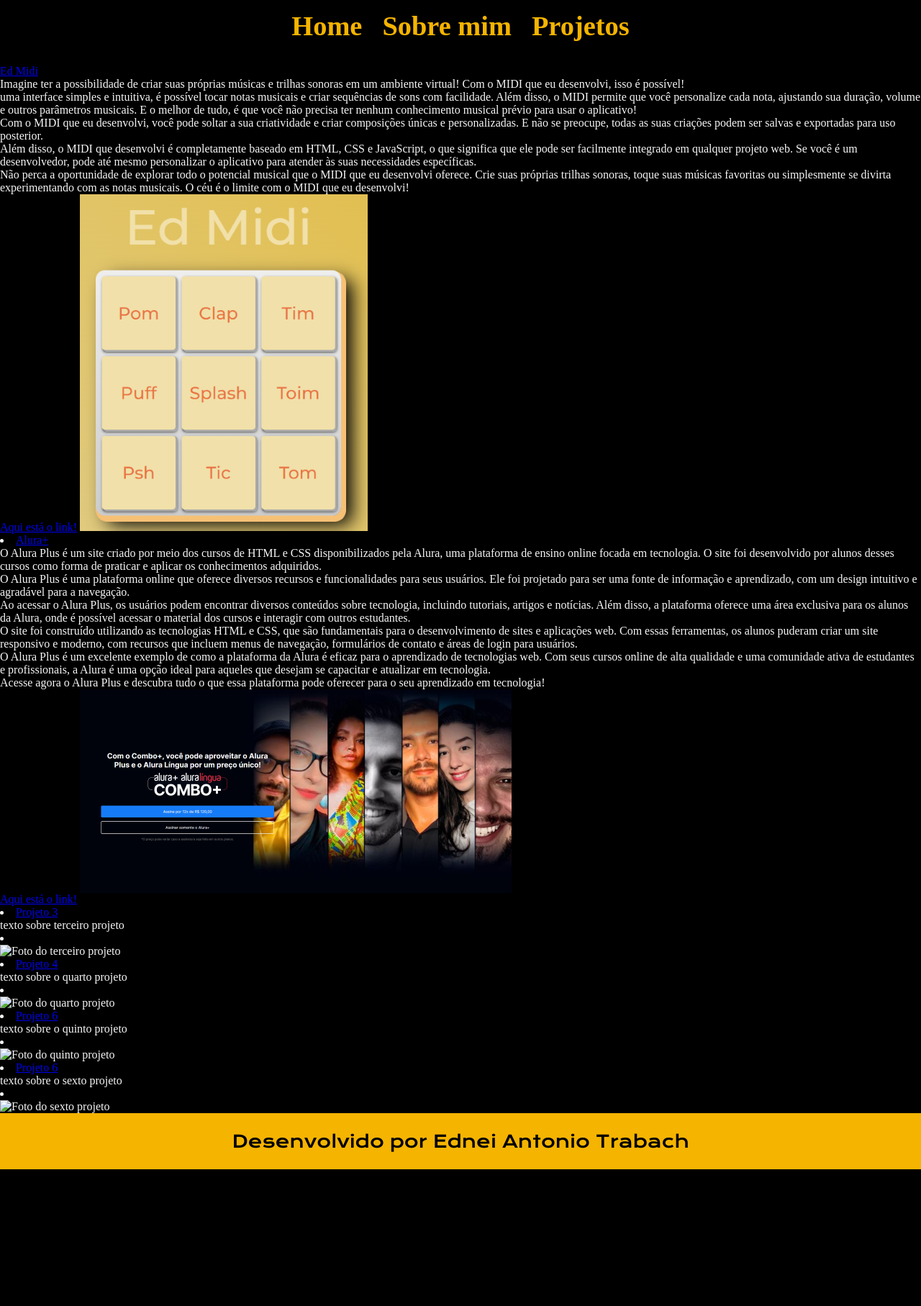
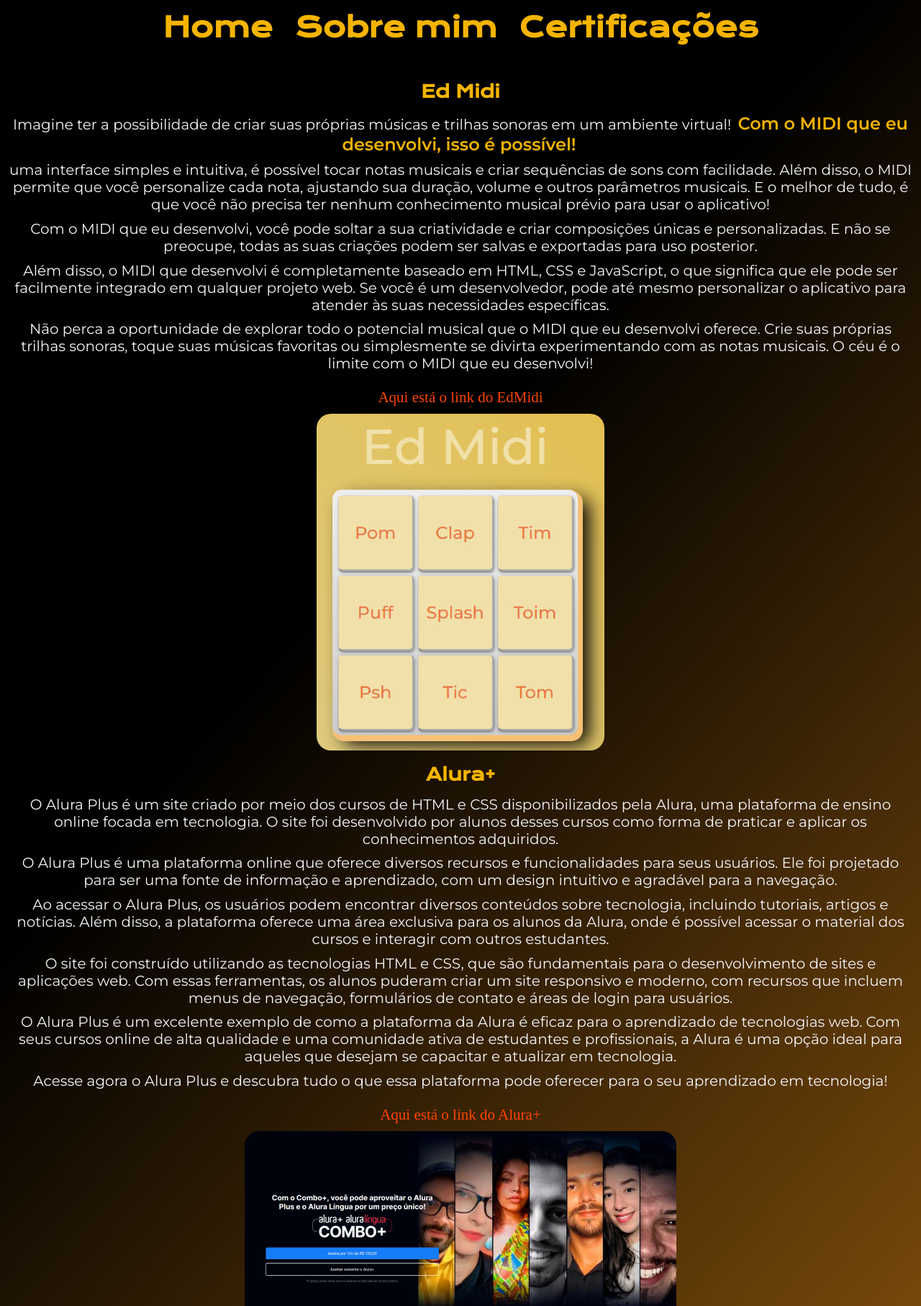
Before and after one commit to EdneiTrabach/portifolio, a plain HTML site: page projetos.html in a window 1280 px wide. Shown: the part 18-1833 px from the top of the page at 72% size. Before the commit the page ends 1643 px from the top, so only its background shows below. Drawn offline with nearby package versions, Linux system fonts and the light colour scheme.

Commit message:
Atualizando projeto

```diff
--- a/projetos.html
+++ b/projetos.html
@@ -5,7 +5,7 @@
     <meta http-equiv="X-UA-Compatible" content="IE=edge">
     <meta name="viewport" content="width=device-width, initial-scale=1.0">
     <title>Projetos</title>
-    <link rel="stylesheet" href="./styles/Projetos.css">
+    <link rel="stylesheet" href="/styles/Projetos.css">
 </head>
 
 <body>
@@ -13,7 +13,7 @@
         <nav class="cabecalho__menu">
             <a class="cabecalho__menu__link" bla href="index.html">Home</a>
             <a class="cabecalho__menu__link" href="about.html"> Sobre mim</a>
-            <a class="cabecalho__menu__link" href="projetos.html"> Projetos </a>
+            <a class="cabecalho__menu__link" href="certificados.html"> Certificações</a>
         </nav>
     </header>
 
@@ -21,7 +21,7 @@
                 <section class="projetos">
                     <div class="container">
                             <a class="cabecalho__titulo" href="https://ed-midi.vercel.app/"  target="_blank">Ed Midi</a>
-                                <p class="titulo__texto"> Imagine ter a possibilidade de criar suas próprias músicas e trilhas sonoras em um ambiente virtual! Com o MIDI que eu desenvolvi, isso é possível!
+                                <p class="titulo__texto"> Imagine ter a possibilidade de criar suas próprias músicas e trilhas sonoras em um ambiente virtual! <strong class="strong"> Com o MIDI que eu desenvolvi, isso é possível!</strong></p>
 
                                 <p class="titulo__texto">uma interface simples e intuitiva, é possível tocar notas musicais e criar sequências de sons com facilidade. Além disso, o MIDI permite que você personalize cada nota, ajustando sua duração, volume e outros parâmetros musicais. E o melhor de tudo, é que você não precisa ter nenhum conhecimento musical prévio para usar o aplicativo!</p>
 
@@ -30,75 +30,74 @@
                                 <p class="titulo__texto">Além disso, o MIDI que desenvolvi é completamente baseado em HTML, CSS e JavaScript, o que significa que ele pode ser facilmente integrado em qualquer projeto web. Se você é um desenvolvedor, pode até mesmo personalizar o aplicativo para atender às suas necessidades específicas.</p>
 
                                 <p class="titulo__texto"> Não perca a oportunidade de explorar todo o potencial musical que o MIDI que eu desenvolvi oferece. Crie suas próprias trilhas sonoras, toque suas músicas favoritas ou simplesmente se divirta experimentando com as notas musicais. O céu é o limite com o MIDI que eu desenvolvi!</p>
+                    </section>
+                    <a class="link" href="https://ed-midi.vercel.app/" target="_blank"> Aqui está o link do EdMidi</a>
 
-                                <a href="https://ed-midi.vercel.app/" target="_blank"> Aqui está o link!</a>
-
-                            <img class="imagem" src="/Portifolio/assets/edmidi.png" alt="Foto do EdMidi">
-                    </section>
+                    <div class="imagem"><img class="imagens" src="/assets/edmidi.png" alt="Foto do EdMidi"></div>
                 </div>
 
-                    <section>
-                        <li>
+                <section class="projetos">
                             <a class="cabecalho__titulo" href="www.alura.com.br" target="_blank"> Alura+</a>
-                                <p class="container__titulo__texto"> O Alura Plus é um site criado por meio dos cursos de HTML e CSS disponibilizados pela Alura, uma plataforma de ensino online focada em tecnologia. O site foi desenvolvido por alunos desses cursos como forma de praticar e aplicar os conhecimentos adquiridos.</p>
+                                <p class="titulo__texto"> O Alura Plus é um site criado por meio dos cursos de HTML e CSS disponibilizados pela Alura, uma plataforma de ensino online focada em tecnologia. O site foi desenvolvido por alunos desses cursos como forma de praticar e aplicar os conhecimentos adquiridos.</p>
 
-                                <p class="container__titulo__texto">O Alura Plus é uma plataforma online que oferece diversos recursos e funcionalidades para seus usuários. Ele foi projetado para ser uma fonte de informação e aprendizado, com um design intuitivo e agradável para a navegação.</p>
+                                <p class="titulo__texto">O Alura Plus é uma plataforma online que oferece diversos recursos e funcionalidades para seus usuários. Ele foi projetado para ser uma fonte de informação e aprendizado, com um design intuitivo e agradável para a navegação.</p>
 
-                                <p class="container__titulo__texto">Ao acessar o Alura Plus, os usuários podem encontrar diversos conteúdos sobre tecnologia, incluindo tutoriais, artigos e notícias. Além disso, a plataforma oferece uma área exclusiva para os alunos da Alura, onde é possível acessar o material dos cursos e interagir com outros estudantes. </p>
+                                <p class="titulo__texto">Ao acessar o Alura Plus, os usuários podem encontrar diversos conteúdos sobre tecnologia, incluindo tutoriais, artigos e notícias. Além disso, a plataforma oferece uma área exclusiva para os alunos da Alura, onde é possível acessar o material dos cursos e interagir com outros estudantes. </p>
 
-                                <p class="container__titulo__texto">O site foi construído utilizando as tecnologias HTML e CSS, que são fundamentais para o desenvolvimento de sites e aplicações web. Com essas ferramentas, os alunos puderam criar um site responsivo e moderno, com recursos que incluem menus de navegação, formulários de contato e áreas de login para usuários. </p>
+                                <p class="titulo__texto">O site foi construído utilizando as tecnologias HTML e CSS, que são fundamentais para o desenvolvimento de sites e aplicações web. Com essas ferramentas, os alunos puderam criar um site responsivo e moderno, com recursos que incluem menus de navegação, formulários de contato e áreas de login para usuários. </p>
 
-                                <p class="container__titulo__texto"> O Alura Plus é um excelente exemplo de como a plataforma da Alura é eficaz para o aprendizado de tecnologias web. Com seus cursos online de alta qualidade e uma comunidade ativa de estudantes e profissionais, a Alura é uma opção ideal para aqueles que desejam se capacitar e atualizar em tecnologia. </p>
+                                <p class="titulo__texto"> O Alura Plus é um excelente exemplo de como a plataforma da Alura é eficaz para o aprendizado de tecnologias web. Com seus cursos online de alta qualidade e uma comunidade ativa de estudantes e profissionais, a Alura é uma opção ideal para aqueles que desejam se capacitar e atualizar em tecnologia. </p>
 
-                                <p class="container__titulo__texto"> Acesse agora o Alura Plus e descubra tudo o que essa plataforma pode oferecer para o seu aprendizado em tecnologia! </p>
+                                <p class="titulo__texto"> Acesse agora o Alura Plus e descubra tudo o que essa plataforma pode oferecer para o seu aprendizado em tecnologia! </p>
+                    </section>
+                        <a class="link" href="www.alura.com.br/" target="_blank"> Aqui está o link do Alura+</a>
 
-                            <a href="www.alura.com.br/" target="_blank"> Aqui está o link!</a>
+                        <div class="imagem"><img class="imagens" src="/assets/aluraPlus.png" alt="Foto do Alura+"></div>
 
-                            <img  class="imagem" src="/Portifolio/assets/aluraPlus.png" alt="Foto do Alura+">
-                        </li>
-                    </section>
+                    <section class="projetos">
+                            <a class="cabecalho__titulo"  href="https://robotron-edneitrabach.vercel.app/"> Robotron 2000</a>
+                            <p class="titulo__texto"> Apresentando o Robotron 2000: um projeto criado no curso da Alura com recursos personalizáveis. Configure os braços, blindagem, núcleos, pernas e foguetes para alterar a força, poder, energia e velocidade.</p>
 
-                    <section>
-                        <li>
-                            <a href="about.html"> Projeto 3</a>
-                            <p> texto sobre terceiro projeto</p>
-                            <li></li>
-                            <img src="imagem do terceriro projeto" alt="Foto do terceiro projeto">
-                        </li>
-                    </section>
+                            <p class="titulo__texto"> Com HTML, CSS e JavaScript, o Robotron 2000 oferece uma experiência interativa e dinâmica. Explore as possibilidades de customização e descubra o potencial deste robô único.
 
-                    <section>
-                        <li>
-                            <a href="about.html"> Projeto 4</a>
-                            <p> texto sobre o quarto projeto</p>
-                            <li></li>
-                            <img src="imagem do quarto projeto" alt="Foto do quarto projeto">
-                        </li>
-                    </section>
+                            <p class="titulo__texto"> Prepare-se para personalizar e aprimorar suas habilidades com este incrível projeto.</p>
+                        </section>
+                            <a class="link" href="https://robotron-edneitrabach.vercel.app/" target="_blank"> Aqui está o link do Robotron 2000</a>
 
-                    <section>
-                        <li>
-                            <a href="about.html"> Projeto 6</a>
-                            <p> texto sobre o quinto projeto</p>
-                            <li></li>
-                            <img src="imagem do quinto projeto" alt="Foto do quinto projeto">
-                        </li>
-                    </section>
+                            <div class="imagem"><img class="imagens" img src="/assets/robotron.png" alt="Produção do Robotron"></div>
 
-                    <section>
-                        <li>
-                            <a href="about.html"> Projeto 6</a>
-                            <p> texto sobre o sexto projeto</p>
-                            <li></li>
-                            <img src="imagem do sexto projeto" alt="Foto do sexto projeto">
-                        </li>
-                    </section>
+                        <section class="projetos">
+                            <a class="cabecalho__titulo"  href="https://mochila-de-viagem-edneitrabach.vercel.app/"> Mochila de Viagem</a>
+                            <p class="titulo__texto"> A mochila de viagem, desenvolvida com CSS, HTML e JavaScript no curso da Alura, vai além da sua impressionante aparência.</p>
+
+                            <p class="titulo__texto"> Com recursos avançados, ela permite que você adicione e exclua itens com facilidade, além de alterar suas quantidades de forma intuitiva. Graças ao poder do CSS e HTML, a interatividade é garantida, proporcionando uma experiência fluida e agradável.</p>
+
+                            <p class="titulo__texto"> Agora, você pode gerenciar o conteúdo da sua mochila digital de forma eficiente, adequando-a às suas necessidades em cada jornada. Seja acrescentando novos objetos ou diminuindo a quantidade de outros, a praticidade está ao seu alcance.</p>
+                        </section>
+                            <a class="link" href="https://mochila-de-viagem-edneitrabach.vercel.app/" target="_blank"> Aqui está o link da mochila de viagem</a>
+
+                            <div class="imagem"><img class="imagens" img src="/assets/mochila_de_viagem.png" alt="mochila de viagem"></div>
+
+                        <section class="projetos">
+                            <a class="cabecalho__titulo"  href="https://alura-books-edneitrabach.vercel.app/"> Alura Livros</a>
+                            <p class="titulo__texto">Alura Livros: Desenvolvido com DevTools, Reset.css e recursos avançados</p>
+
+                            <p class="titulo__texto">No site Alura Books, o desenvolvimento foi impulsionado pelas poderosas ferramentas DevTools e Reset.css. Utilizando essas tecnologias, foi possível garantir uma base sólida e consistente para a construção do site.</p>
+
+                            <p class="titulo__texto">Além disso, foram empregados recursos modernos, como o Flexbox, para criar um layout flexível e responsivo. O uso do carrossel e do SwiperJS permitiu exibir de forma dinâmica e interativa as obras em destaque.</p>
+
+                            <p class="titulo__texto">Os cards foram utilizados para apresentar as informações dos livros de forma organizada e visualmente atraente. Com Media Queries, foi possível adaptar o design do site a diferentes tamanhos de tela, proporcionando uma experiência perfeita em dispositivos móveis.</p>
+
+                            <p class="titulo__texto">O resultado é um site Alura Books com uma aparência sofisticada e funcionalidades avançadas, que garantem aos usuários uma navegação fluida e agradável.</p>
+
+                        </section>
+                            <a class="link" href="https://alura-books-edneitrabach.vercel.app/" target="_blank"> Aqui está o link do Alura Books</a>
+
+                            <div class="imagem"><img class="imagens" img src="/assets/alura_livros.png" alt="Foto do Alura Books"></div>
                 </div>
             </main>
-    </header>
-
     <footer class="rodape">
-    <p>Desenvolvido por Ednei Antonio Trabach</p>
+    <p>&copy;  Desenvolvido por Ednei Antonio Trabach</p>
     </footer>
 
 </body>
--- a/styles/Projetos.css
+++ b/styles/Projetos.css
@@ -15,7 +15,8 @@
 
 body {
     box-sizing: border-box;
-    background-color: var(--corPrincipal);
+    background: rgb(0,0,0);
+    background: linear-gradient(132deg, rgba(0,0,0,1) 0%, rgba(0,0,0,1) 26%, rgba(236,144,21,1) 100%);
     color: var(--segundaCor);
 }
 
@@ -26,6 +27,7 @@ body {
 .cabecalho__menu {
     font-size: 2em;
     text-align: center;
+    font-family: var(--fontePrincipal);
 }
 
 .cabecalho__menu__link {
@@ -36,15 +38,58 @@ body {
     padding: 10px;
 }
 
+.projetos {
+    display: flex;
+    flex-direction: column;
+    padding: 0.5rem;
+}
 
+.cabecalho__titulo{
+    display: flex;
+    flex-direction: column;
+    align-items: center;
+    justify-content: space-between;
+    font-size: 24px;
+    text-decoration: none;
+    font-weight: bold;
+    color: var(--terceriraCor);
+    padding: 10px;
+    font-family: var(--fontePrincipal);
+}
 
+.titulo__texto {
+    text-align: center;
+    font-size: 20px;
+    padding: 0.3rem;
+    font-family: var(--fonteSecundaria);
+}
 
+.strong{
+    font-size: 1.5rem;
+    color: var(--terceriraCor);
+    margin: 0 4px;
+}
 
+.link {
+    display: flex;
+    text-align: center;
+    padding: 10px;
+    text-decoration: none;
+    font-size: 21px;
+    color: rgb(255, 68, 0);
+    justify-content: center;
 
+}
+.imagem {
+    display: flex;
+    align-items: center;
+    justify-content: center;
+}
 
+.imagens {
+    border-radius: 20px;
 
-
-
+}
 
 .rodape{
     background-color: var(--terceriraCor);
@@ -54,15 +99,27 @@ body {
     font-size: 1.5rem;
     font-weight: 400;
     color: var(--corPrincipal);
+    margin-top: 20px;
 }
 
 @media(max-width: 1200px ){
 
     .cabecalho{
-        width: 100vh;
+        width: auto;
         text-align: center;
         padding: 1em;
         align-items: center;
+        font-size: 1rem;
+    }
+
+    .strong {
+        font-size: 1rem;
+    }
+
+    .titulo__texto {
+        font-size: 0.9rem;
+        padding: 0.3rem;
+        font-family: var(--fonteSecundaria);
     }
 
     .cabecalho__menu {
@@ -72,4 +129,8 @@ body {
     .rodape{
         width: auto;
     }
+
+    .imagens {
+        width: 20rem;
+    }
 }
--- /dev/null
+++ b/styles/certificados.css
@@ -0,0 +1,116 @@
+@import url('https://fonts.googleapis.com/css2?family= Krona+One & family= Montserrat:wght@400;600 & display =swap');
+
+:root{
+    --corPrincipal: #000000;
+    --segundaCor: #F6F6F6;
+    --terceriraCor: #F5B400;
+    --corHover: #5c5c39;
+    --corBorda: rgba(100, 131, 49, 0.938);
+    --fontePrincipal: 'Krona One', sans-serif;
+    --fonteSecundaria:'Montserrat', sans-serif;
+}
+
+*{
+    margin: 0;
+    padding: 0;
+}
+
+body {
+    box-sizing: border-box;
+    background-color: var(--corPrincipal);
+    background: linear-gradient(132deg, rgba(0,0,0,1) 0%, rgba(0,0,0,1) 26%, rgba(236,144,21,1) 100%);
+    color: var(--segundaCor);
+}
+
+.cabecalho{
+    padding: 2% 0% 0% 15%;
+}
+
+.cabecalho__menu{
+    display: flex;
+    gap: 80px;
+}
+
+.cabecalho__menu__link{
+    font-family: var(--fontePrincipal);
+    font-size: 1.5rem;
+    font-weight: 600;
+    color: var(--terceriraCor);
+    text-decoration: none;
+}
+
+.titulo__texto {
+    display: flex;
+    justify-content: center;
+    padding: 1rem;
+    font-size: 20px;
+}
+
+.paragrafo {
+    display: flex;
+    justify-content: center;
+    font-size: 18px;
+    text-align: center;
+    padding-bottom: 10px;
+}
+
+.texto__conteudo__link {
+    padding: 0.6rem;
+    font-family: var(--fonteSecundaria);
+    font-size: 1rem;
+    color: rgb(238, 199, 130) ;
+    display: flex;
+    justify-content: center;
+}
+
+.texto__conteudo {
+    padding: 0.6rem;
+    font-family: var(--fonteSecundaria);
+    text-decoration: none;
+    font-size: 1rem;
+    color: rgb(238, 199, 130) ;
+    display: flex;
+    justify-content: center;
+}
+
+
+
+
+
+
+
+
+
+
+
+.rodape{
+    background-color: var(--terceriraCor);
+    padding: 24px;
+    font-family: var(--fontePrincipal);
+    text-align: center;
+    font-size: 1.5rem;
+    font-weight: 400;
+    color: var(--corPrincipal);
+}
+
+
+
+@media(max-width: 1200px ){
+
+    .cabecalho{
+        padding: 10%;
+    }
+
+    .cabecalho__menu{
+        justify-content: center;
+    }
+
+    .apresentacao{
+        flex-direction: column-reverse;
+        padding: 5%;
+    }
+
+    .apresentacao__conteudo{
+        width: auto;
+    }
+}
--- a/styles/style.css
+++ b/styles/style.css
@@ -1,5 +1,7 @@
 @import url('https://fonts.googleapis.com/css2?family= Krona+One & family= Montserrat:wght@400;600 & display =swap');
 @import url("../styles/Projetos.css");
+@import url("../styles/certificados.css");
+
 
 :root{
     --corPrincipal: #000000;
@@ -19,6 +21,7 @@
 body {
     box-sizing: border-box;
     background-color: var(--corPrincipal);
+    background: linear-gradient(132deg, rgba(0,0,0,1) 0%, rgba(0,0,0,1) 26%, rgba(236,144,21,1) 100%);
     color: var(--segundaCor);
 }
 
@@ -68,6 +71,7 @@ body {
 
 .destaque-titulo{
     color: var(--terceriraCor);
+    font-size: 2rem;
 }
 
 .apresentacao__conteudo__titulo__texto{
@@ -75,7 +79,6 @@ body {
     font-family: var(--fonteSecundaria);
     text-align: justify;
 }
-
 
 .apresentacao__links{
     display: flex;
```
Also changed, not shown: about.html (+2 -7 lines), certificados.html (added, +121 -0 lines), index.html (+6 -11 lines), assets/alura_livros.png (added), assets/mochila_de_viagem.png (added), assets/robotron.png (added), assets/url.png (added).
